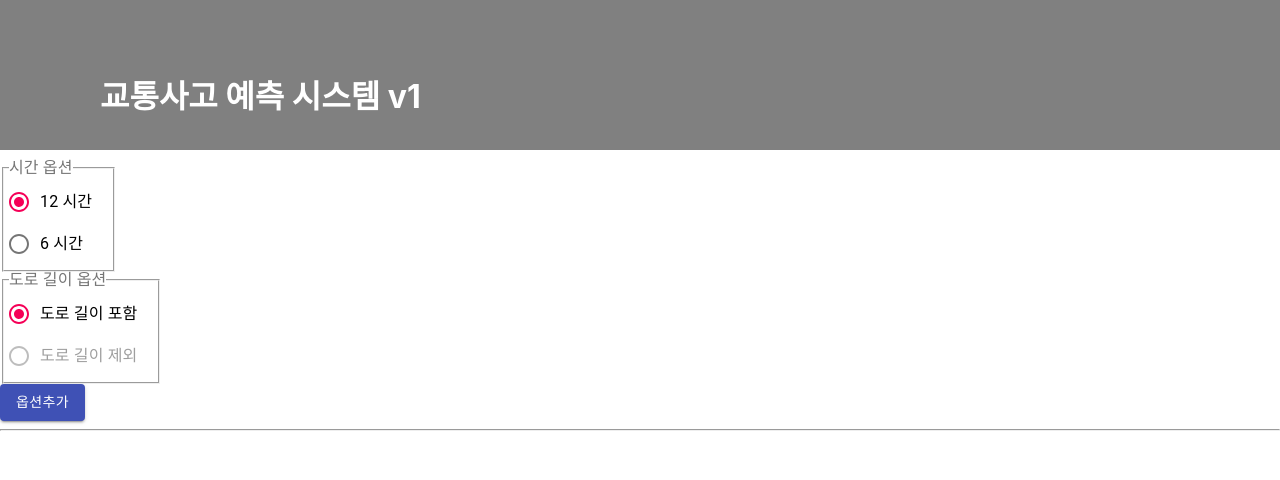
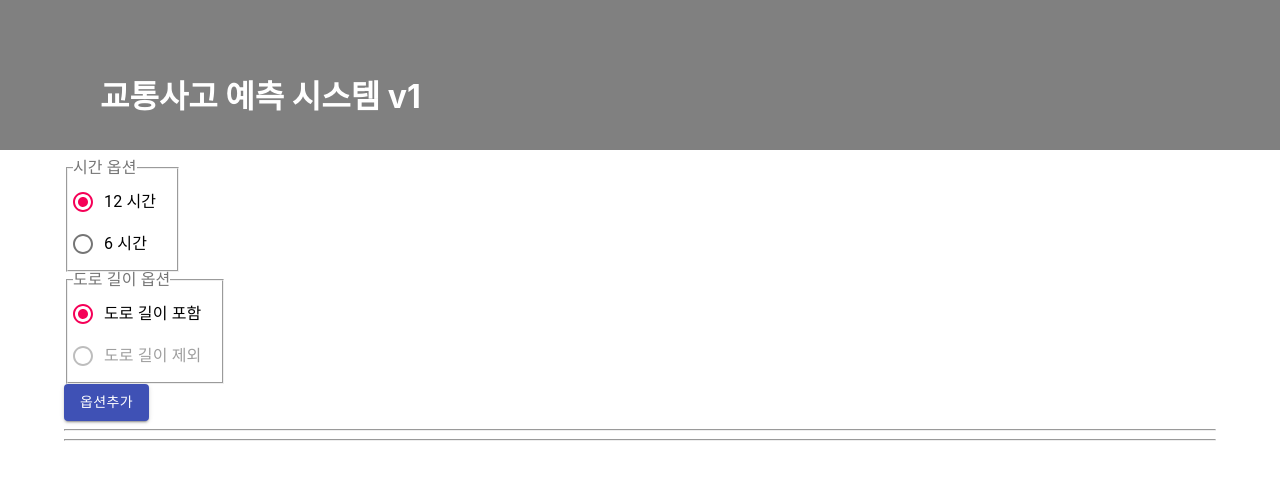
Before and after one commit to tlqckd0/capstone, a React (Create React App) app in the folder client/: page / in a window 1280 px wide. Shown: the top 480 px of the page. Built offline with nearby package versions, Linux system fonts and the light colour scheme.

Commit message:
옵션 버튼 수정

```diff
--- a/client/src/page/FrontPage.js
+++ b/client/src/page/FrontPage.js
@@ -12,16 +12,27 @@ const Styles = styled.div`
     }
     .option {
         border: 1px grey solid;
-        padding: 1px;
+        padding: 5px;
         margin-top: 10px;
         margin: 5px;
+        border-radius: 30px;
     }
     .delete {
-        border: 1px black solid;
+        border: 1px grey solid;
         border-radius: 50%;
+        margin: 5px;
+        padding: 2px;
+        display: inline-block;
     }
     .delete:hover {
-        background-color: red;
+        background-color: grey;
+    }
+    .optionList {
+        border: 1px grey solid;
+        padding: 20px;
+        display: inline-block;
+        margin-left: 100px;
+        border-radius: 50px;
     }
 `;
 
@@ -90,15 +101,15 @@ const FrontPage = () => {
         return (
             <span key={idx} class="option">
                 <span>{item}</span>
-                <span class="delete" onClick={delete_option_handler}>
+                <div class="delete" onClick={delete_option_handler}>
                     {' '}
-                    X{' '}
-                </span>
+                    삭제{' '}
+                </div>
             </span>
         );
     });
     return (
-        <Styles>
+        <Styles style={{ marginLeft: '5%', marginRight: '5%' }}>
             <ChooseTimeWindow
                 class="optionSelector"
                 handleTimeWindow={handleTimeWindow}
@@ -114,7 +125,8 @@ const FrontPage = () => {
             >
                 옵션추가
             </Button>
-            <div>{showOptionList}</div>
+            <hr />
+            {showOptionList}
             <hr />
             <RoadRiskPage dataList={dataList} />
         </Styles>
--- a/client/src/page/RiskInfo.js
+++ b/client/src/page/RiskInfo.js
@@ -13,16 +13,14 @@ const Styles = styled.div`
 `;
 
 const RiskInfo = ({ data }) => {
-    console.log(data);
     return (
         <Styles style={{ display: 'inline-block' }}>
             <div>
-                <span> {data.timeWindow}시간 범위 & </span>
-                <span>{data.length==="true"?(
+                <h3> {data.timeWindow}시간 범위 & {data.length==="true"?(
                     "도로 길이 포함"
                 ):(
                     "도로 길이 제외"
-                )}</span>
+                )}</h3>
             </div>
             <div class="data-box">
 
--- a/package.json
+++ b/package.json
@@ -5,7 +5,9 @@
   "main": "index.js",
   "scripts": {
     "test": "echo \"Error: no test specified\" && exit 1",
-    "server-start":"node server/src/index"
+    "server":"node server/src/index",
+    "client":"npm start --prefix client",
+    "start":"concurrently \"npm run server\" \"npm run client\""
   },
   "keywords": [],
   "author": "",
```
